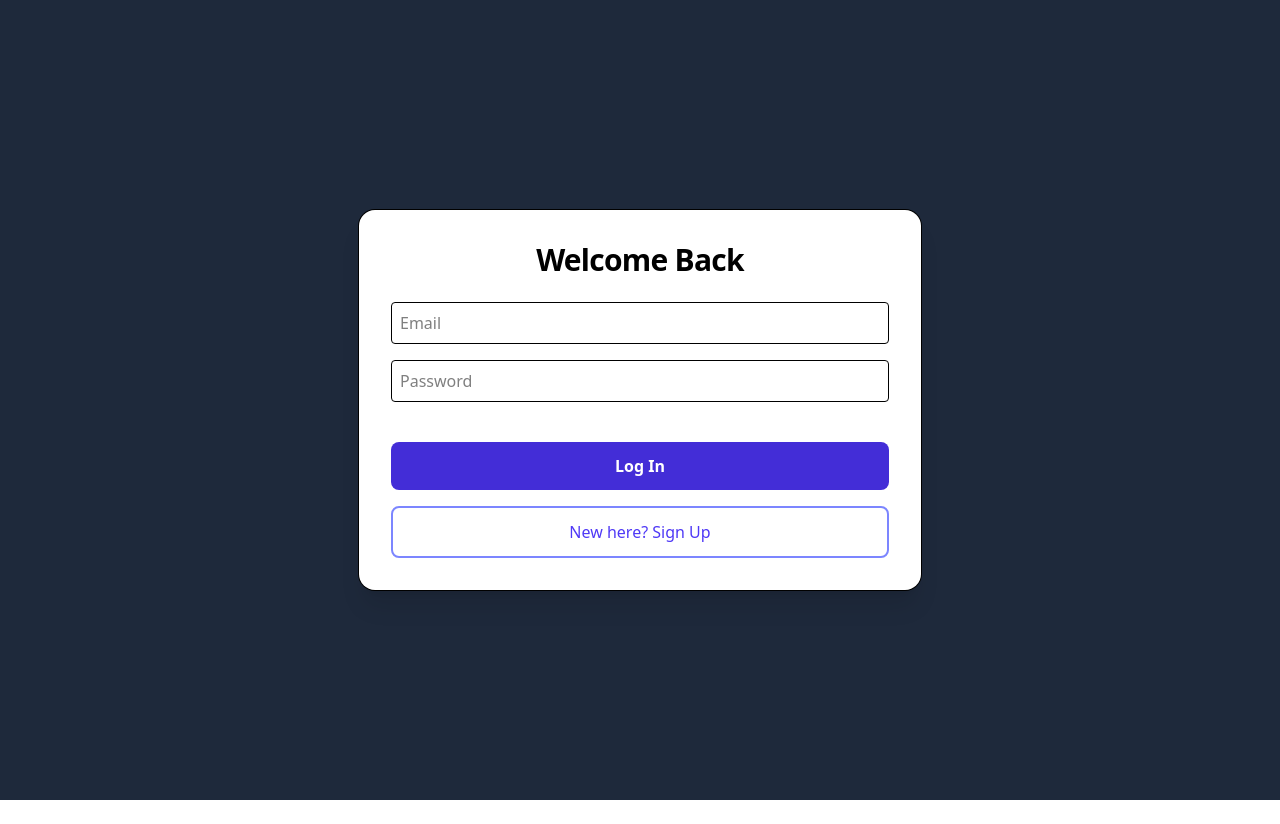
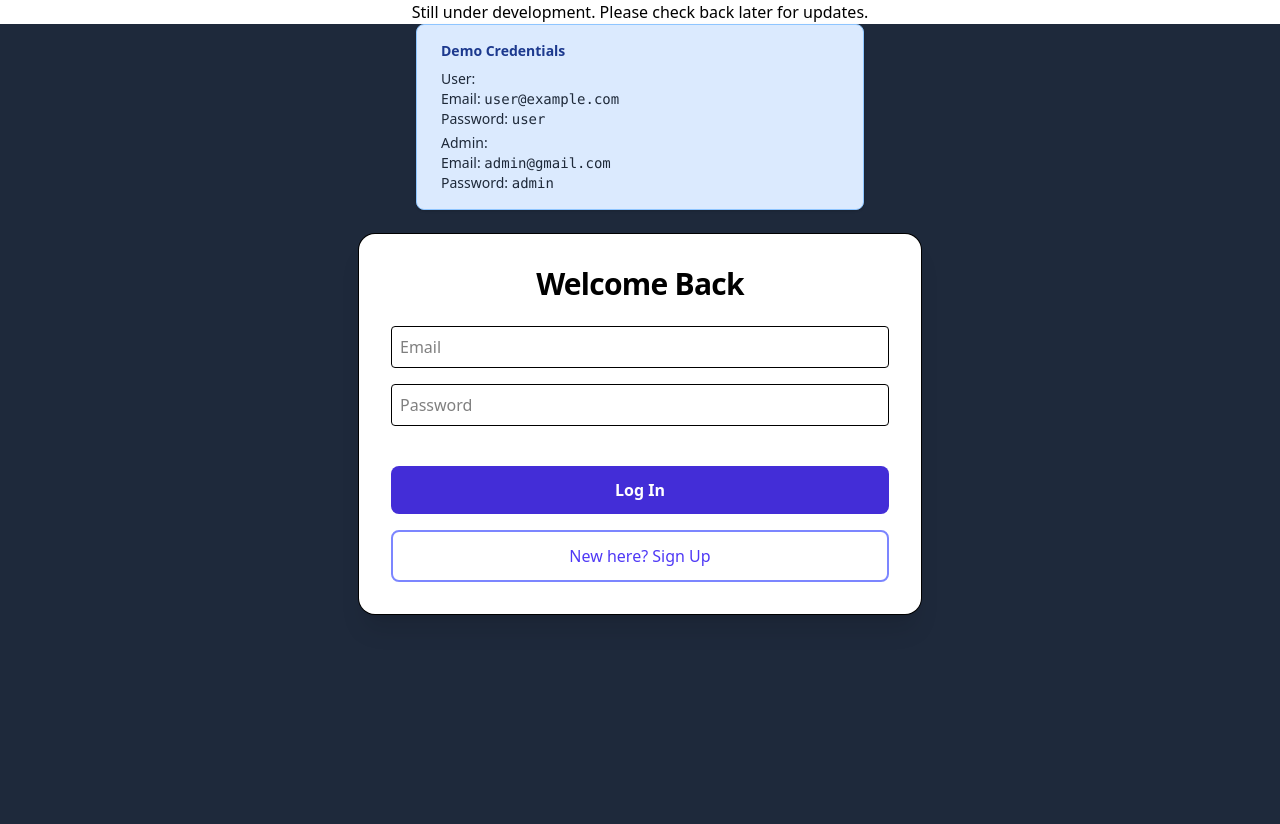
Before and after one commit to Udvik/courseNavigator2, a React (Vite) app in the folder client/: page /login in a window 1280 px wide. Before the commit the page ends 800 px from the top, so only its background shows below. Built offline with nearby package versions, Linux system fonts and the light colour scheme.

Commit message:
Changed the Styling

```diff
--- a/client/src/App.jsx
+++ b/client/src/App.jsx
@@ -8,13 +8,16 @@ import AddCourse from './pages/AddCourse';
 import Profile from "./pages/Profile";
 import Navbar from './components/Navbar';
 import AddSkill from "./pages/AddSkill";
+import Alert from "./components/Alert";
 
 
 function App() {
   const location = useLocation();
+
   const hideNavbarOn = ["/login", "/signup" , "/"];
   return (
     <>
+    {<Alert />}
       {!hideNavbarOn.includes(location.pathname) && <Navbar />}
       <Routes>
         <Route path="/" element={<Home />} />
--- /dev/null
+++ b/client/src/components/Alert.jsx
@@ -0,0 +1,7 @@
+export default function Alert() {
+  return (
+    <p className="text-center">
+      Still under development. Please check back later for updates.
+    </p>
+  );
+}
--- a/client/src/pages/AddCourse.jsx
+++ b/client/src/pages/AddCourse.jsx
@@ -40,11 +40,11 @@ export default function AddCourse() {
   };
 
   return (
-    <div className="min-h-screen p-6 bg-black text-white">
+    <div className="min-h-screen p-6 bg-white text-black">
       <h2 className="text-2xl font-bold mb-6">Admin – Add Course</h2>
       <form
         onSubmit={handleSubmit}
-        className="grid grid-cols-1 md:grid-cols-2 gap-4 bg-black p-6 rounded shadow"
+        className="grid grid-cols-1 md:grid-cols-2 gap-4 bg-white p-6 rounded shadow"
       >
         <select
           name="skillId"
@@ -81,7 +81,7 @@ export default function AddCourse() {
           name="category"
           value={form.category}
           onChange={handleChange}
-          className="border p-2 rounded"
+          className="border p-2 rounded bg-white text-black"
         >
           <option>YouTube</option>
           <option>Coursera</option>
@@ -89,6 +89,9 @@ export default function AddCourse() {
           <option>NPTEL</option>
           <option>Infosys Springboard</option>
           <option>W3Schools</option>
+          <option >Udemy</option>
+          <option >Udacity</option>
+
         </select>
 
         <input
--- a/client/src/pages/Login.jsx
+++ b/client/src/pages/Login.jsx
@@ -36,6 +36,19 @@ export default function Login() {
   return (
     <div className="min-h-screen flex items-center justify-center  p-6 "
     style={{backgroundColor: "#1e293b"}}>
+      <div className="absolute top-6 left-1/2 -translate-x-1/2 bg-blue-100 border border-blue-300 rounded-lg shadow px-6 py-4 mb-6 w-full max-w-md text-sm text-gray-800">
+      <div className="mb-2 font-semibold text-blue-900">Demo Credentials</div>
+      <div className="mb-1">
+        <span className="font-medium">User:</span> <br />
+        Email: <span className="font-mono">user@example.com</span> <br />
+        Password: <span className="font-mono">user</span>
+      </div>
+      <div>
+        <span className="font-medium">Admin:</span> <br />
+        Email: <span className="font-mono">admin@gmail.com</span> <br />
+        Password: <span className="font-mono">admin</span>
+      </div>
+    </div>
       <form
         onSubmit={handleLogin}
         className=" bg-white backdrop-blur-lg p-8 rounded-2xl shadow-xl ring-1  space-y-6 animate-fade-in"
--- a/client/src/pages/SkillPage.jsx
+++ b/client/src/pages/SkillPage.jsx
@@ -168,12 +168,26 @@ export default function SkillPage() {
           filtered.map((c, i) => (
             <div key={i} className="bg-white border border-gray-200 p-4 rounded-lg shadow-sm space-y-2">
   <h3 className="text-lg font-semibold text-blue-700">{c.name}</h3>
-  <p className="text-sm text-gray-700">
-    {c.category} • {c.duration} hrs • {c.language}
-  </p>
-  <p className="text-sm text-gray-600">
-    Price: {c.price} • Rating: ⭐ {c.rating} • Certification: {c.certification ? "Yes" : "No"}
-  </p>
+  <div className="flex flex-wrap gap-2 mb-1">
+  <span className="inline-block bg-blue-100 text-blue-700 text-xs px-2 py-1 rounded">
+    {c.category}
+  </span>
+  <span className="inline-block bg-green-100 text-green-700 text-xs px-2 py-1 rounded">
+    {c.duration} hrs
+  </span>
+  <span className="inline-block bg-purple-100 text-purple-700 text-xs px-2 py-1 rounded">
+    {c.language}
+  </span>
+  <span className="inline-block bg-yellow-100 text-yellow-700 text-xs px-2 py-1 rounded">
+    ⭐ {c.rating}
+  </span>
+  <span className={`inline-block ${c.certification ? "bg-emerald-100 text-emerald-700" : "bg-gray-200 text-gray-500"} text-xs px-2 py-1 rounded`}>
+    {c.certification ? "Certification" : "No Certification"}
+  </span>
+  <span className={`inline-block bg-pink-100 text-pink-700 text-xs px-2 py-1 rounded`}>
+    {c.price}
+  </span>
+</div>
   <div className="flex items-center gap-4 mt-2">
     <a
       href={c.link}
```
Also changed, not shown: 1 other file (tests, documents, lock files or other folders).
